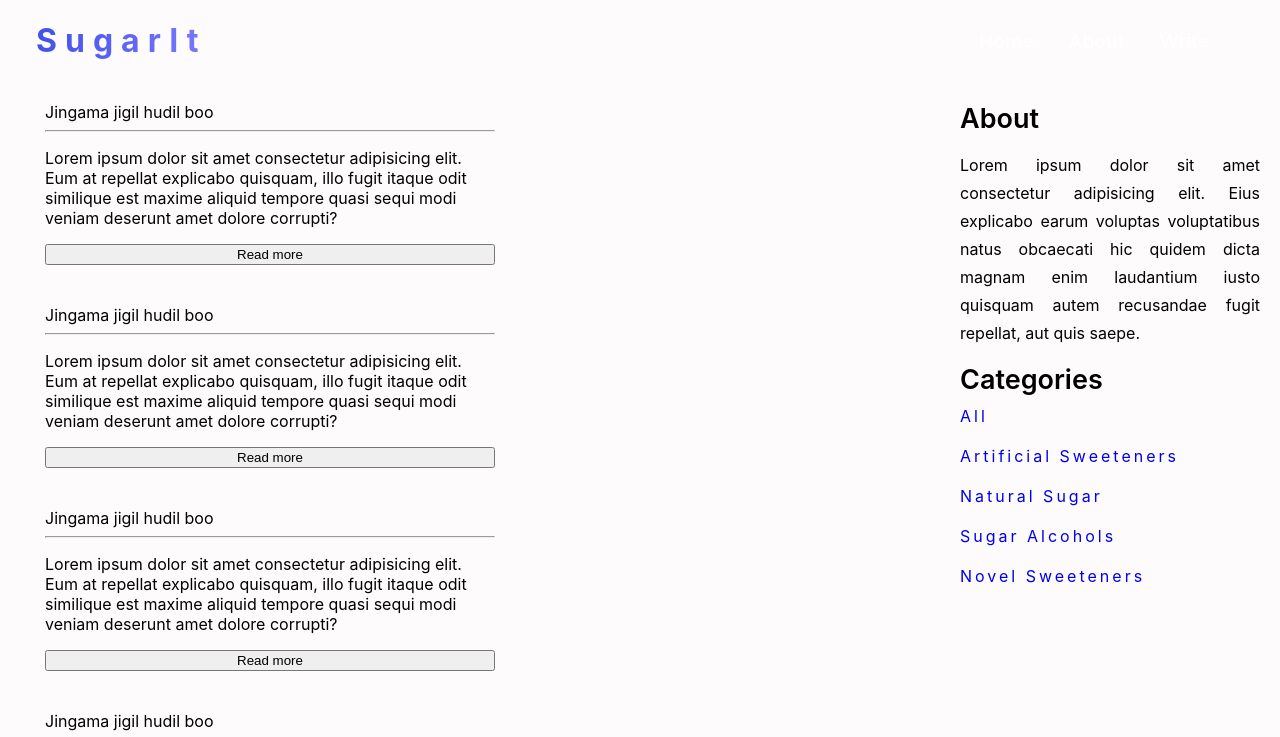
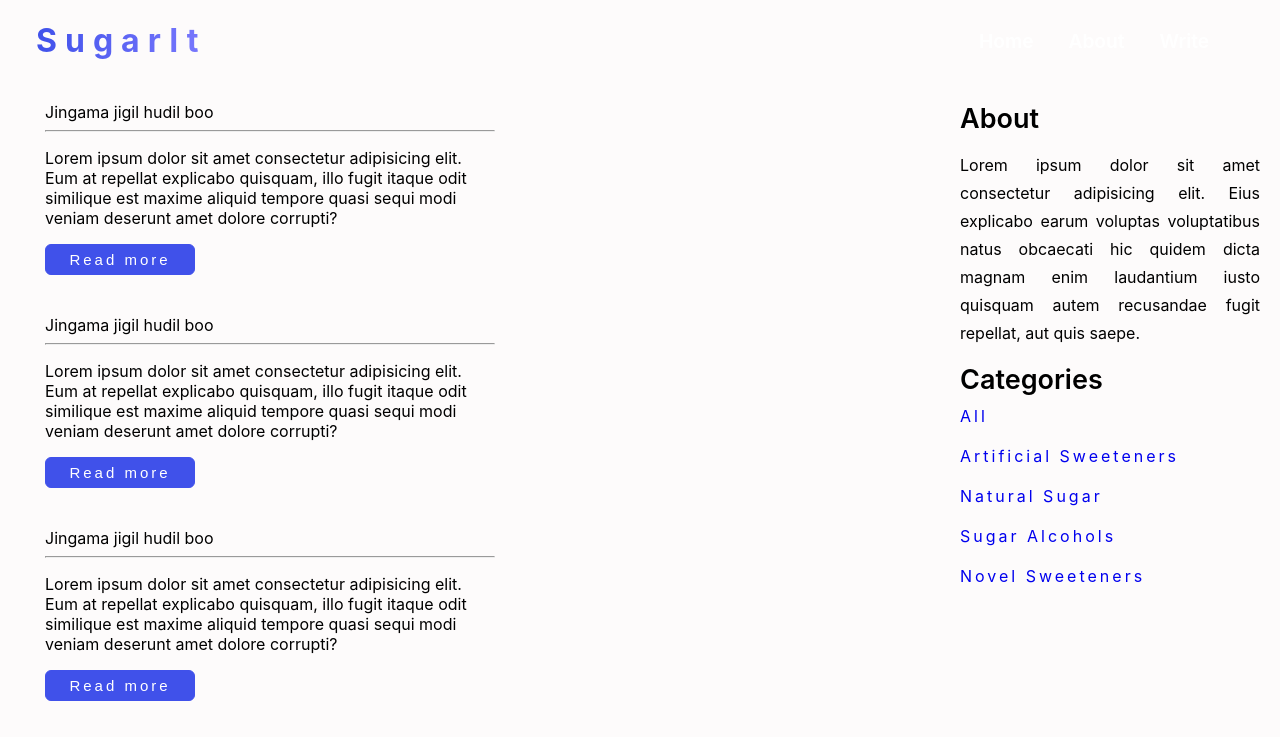
Before and after one commit to Ashish-Saran/blog, a React (Create React App) app in the folder frontend/: page / in a window 1280 px wide. Shown: the top 737 px of the page. Built offline with nearby package versions, Linux system fonts and the light colour scheme.

Commit message:
read more btn css added

```diff
--- a/frontend/src/App.css
+++ b/frontend/src/App.css
@@ -12,6 +12,7 @@ body {
   top: 0;
   justify-content: space-between;
   padding: 0 36px;
+  z-index: 100;
 }
 
 .header > h1 {
@@ -44,6 +45,26 @@ body {
   flex-direction: column;
 }
 
+.readMoreBtn {
+  width: 150px;
+  padding: 6px;
+  background: rgb(64, 81, 234);
+  border: 1px solid rgb(64, 81, 234);
+  color: white;
+  font-size: 15px;
+  /* border: none; */
+  border-radius: 6px;
+  transition: all 0.3s linear;
+  cursor: pointer;
+  letter-spacing: 3px;
+}
+
+.readMoreBtn:hover {
+  color: black;
+  background: transparent;
+  border: 1px solid rgb(64, 81, 234);
+}
+
 .sidebar {
   flex: 3;
   margin: 20px;
@@ -71,13 +92,8 @@ body {
   margin: 10px 0;
 }
 
-.footer {
-  display: flex;
-  justify-content: center;
-  position: absolute;
-  bottom: 0;
-  width: 100vw;
-  padding: 20px 0px;
+.footer > p {
+  text-align: center;
 }
 
 .navContainer {
--- a/frontend/src/components/Post.jsx
+++ b/frontend/src/components/Post.jsx
@@ -13,7 +13,7 @@ const Post = () => {
           corrupti?
         </p>
       </div>
-      <button>Read more</button>
+      <button className="readMoreBtn">Read more</button>
     </div>
   );
 };
```
